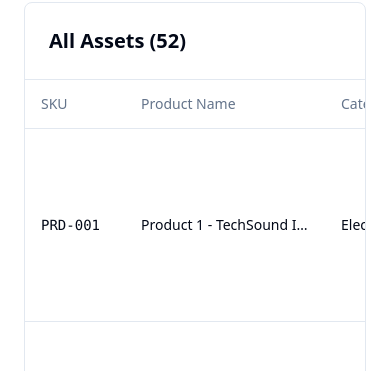
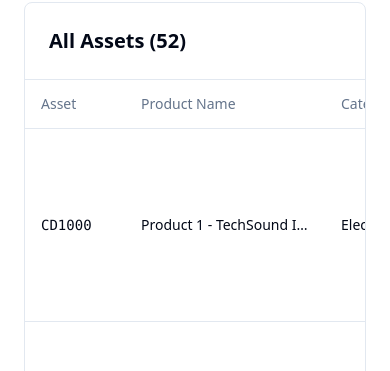
Before and after one commit to ConFrantzeskos/saleschefmvp, a React (Vite) app: page /review in a window 390 px wide. Shown: the part 430-801 px from the top of the page. Built offline with nearby package versions, Linux system fonts and the light colour scheme.

Commit message:
Fix: Update review page table header
Change the "SKU" column header to "Asset" and ensure the Asset ID reflects the CD1234 headphone.

```diff
--- a/src/pages/ReviewContent.tsx
+++ b/src/pages/ReviewContent.tsx
@@ -40,7 +40,7 @@ const ReviewContent = () => {
 
     return Array.from({ length: 52 }, (_, i) => ({
       id: i + 1,
-      sku: `PRD-${String(i + 1).padStart(3, '0')}`,
+      sku: `CD${String(i + 1000).padStart(4, '0')}`,
       name: `Product ${i + 1} - ${brands[i % brands.length]} Item`,
       category: categories[i % categories.length],
       brand: brands[i % brands.length],
@@ -100,7 +100,7 @@ const ReviewContent = () => {
             <Table>
               <TableHeader>
                 <TableRow>
-                  <TableHead className="min-w-[100px]">SKU</TableHead>
+                  <TableHead className="min-w-[100px]">Asset</TableHead>
                   <TableHead className="min-w-[200px]">Product Name</TableHead>
                   <TableHead className="min-w-[150px]">Category</TableHead>
                   <TableHead className="min-w-[100px]">Brand</TableHead>
```
